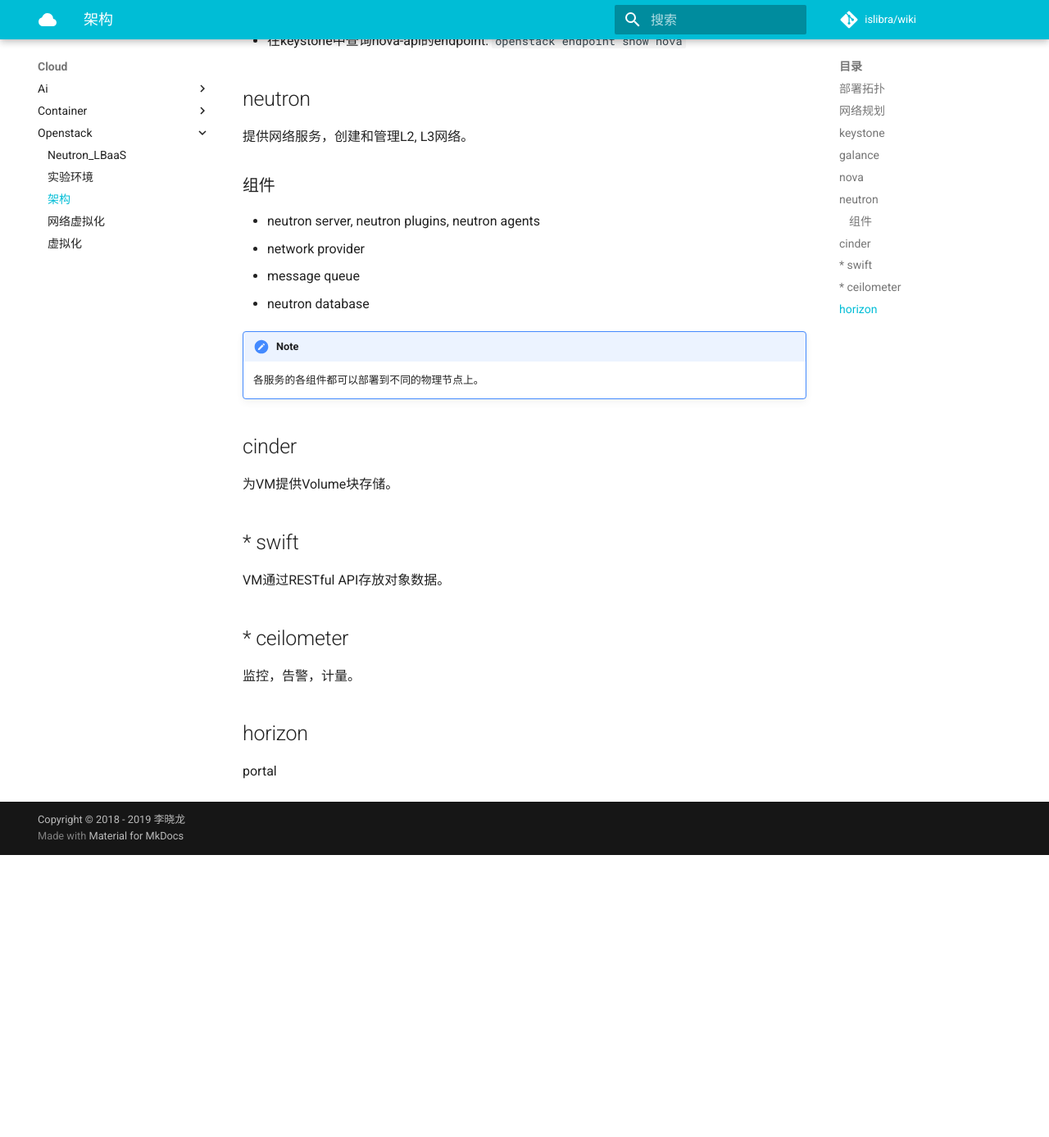
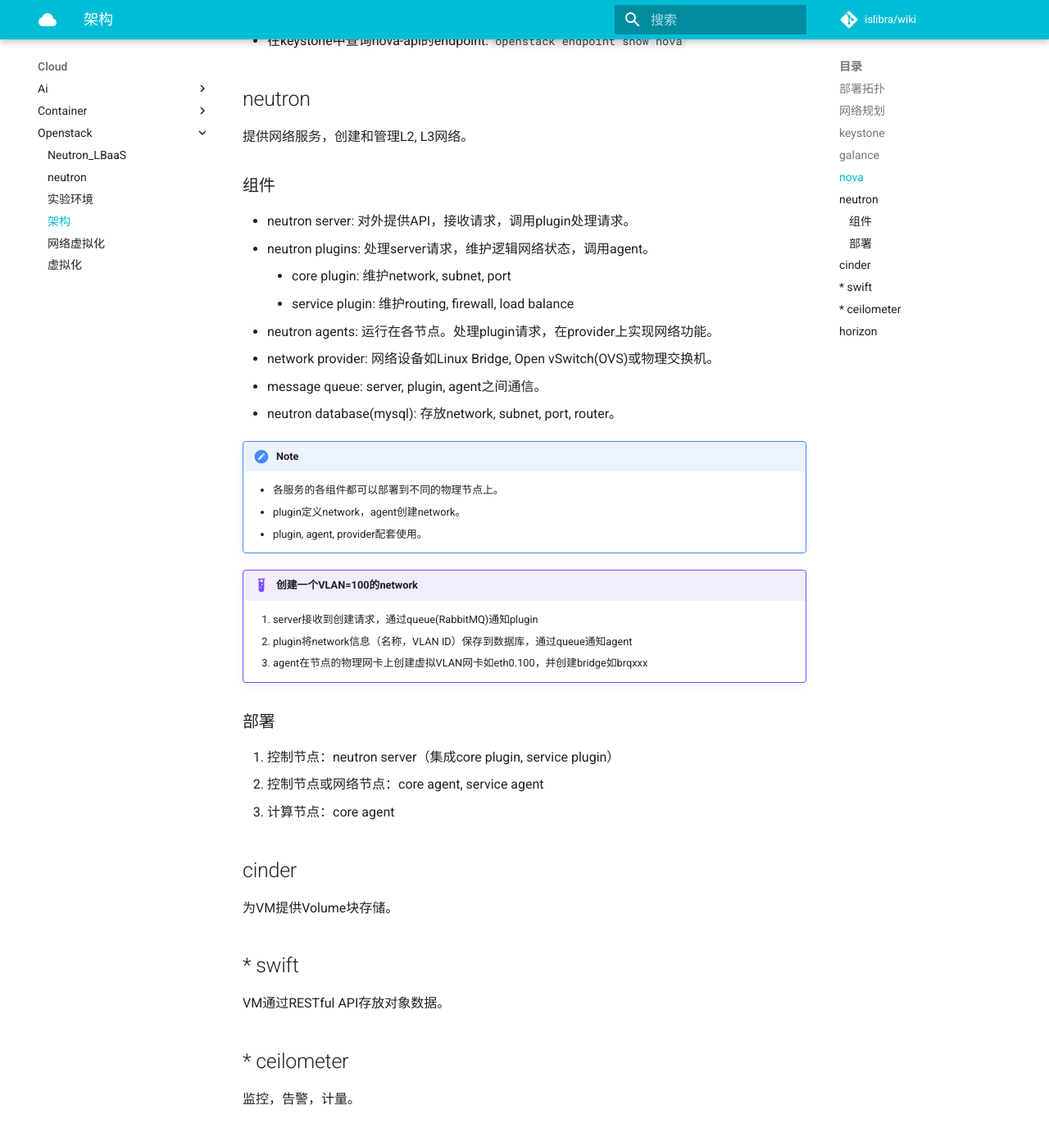
Before and after one commit to islibra/wiki, an MkDocs documentation site: the page built from docs/cloud/openstack/架构.md, in a window 1280 px wide and 1400 px high, scrolled down 1552 px. Shown: the top 1387 px of the window at 82% size. Built offline with MkDocs 1.6.1 and Material for MkDocs 9.7.7, drawn with Linux system fonts in a browser that asks for light colours; comment, search, counter and statistics services are not loaded; before the commit the page ends 2595 px from its top, so only the background shows below that.

Commit message:
learn neutron component

```diff
--- a/docs/cloud/openstack/架构.md
+++ b/docs/cloud/openstack/架构.md
@@ -57,13 +57,30 @@ nova-其他子服务和rabbitmq, mysql安装在控制节点上。
 
 ### 组件
 
-- neutron server, neutron plugins, neutron agents
-- network provider
-- message queue
-- neutron database
+- neutron server: 对外提供API，接收请求，调用plugin处理请求。
+- neutron plugins: 处理server请求，维护逻辑网络状态，调用agent。
+    - core plugin: 维护network, subnet, port
+    - service plugin: 维护routing, firewall, load balance
+- neutron agents: 运行在各节点。处理plugin请求，在provider上实现网络功能。
+- network provider: 网络设备如Linux Bridge, Open vSwitch(OVS)或物理交换机。
+- message queue: server, plugin, agent之间通信。
+- neutron database(mysql): 存放network, subnet, port, router。
 
 !!! note
-    各服务的各组件都可以部署到不同的物理节点上。
+    - 各服务的各组件都可以部署到不同的物理节点上。
+    - plugin定义network，agent创建network。
+    - plugin, agent, provider配套使用。
+
+!!! example "创建一个VLAN=100的network"
+    1. server接收到创建请求，通过queue(RabbitMQ)通知plugin
+    1. plugin将network信息（名称，VLAN ID）保存到数据库，通过queue通知agent
+    1. agent在节点的物理网卡上创建虚拟VLAN网卡如eth0.100，并创建bridge如brqxxx
+
+### 部署
+
+1. 控制节点：neutron server（集成core plugin, service plugin）
+1. 控制节点或网络节点：core agent, service agent
+1. 计算节点：core agent
 
 ## cinder
 
```
Also changed, not shown: docs/cloud/openstack/neutron.md (added, +31 -0 lines).
